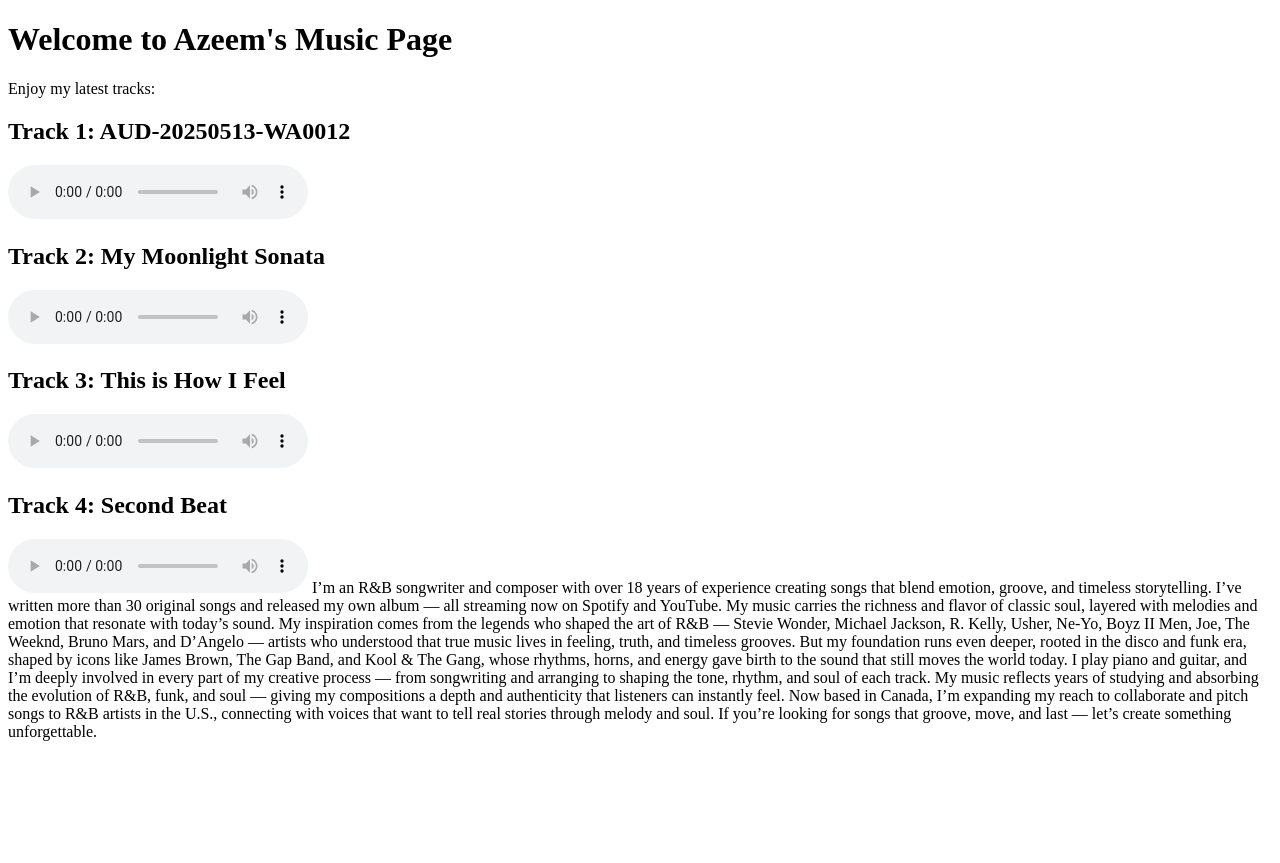
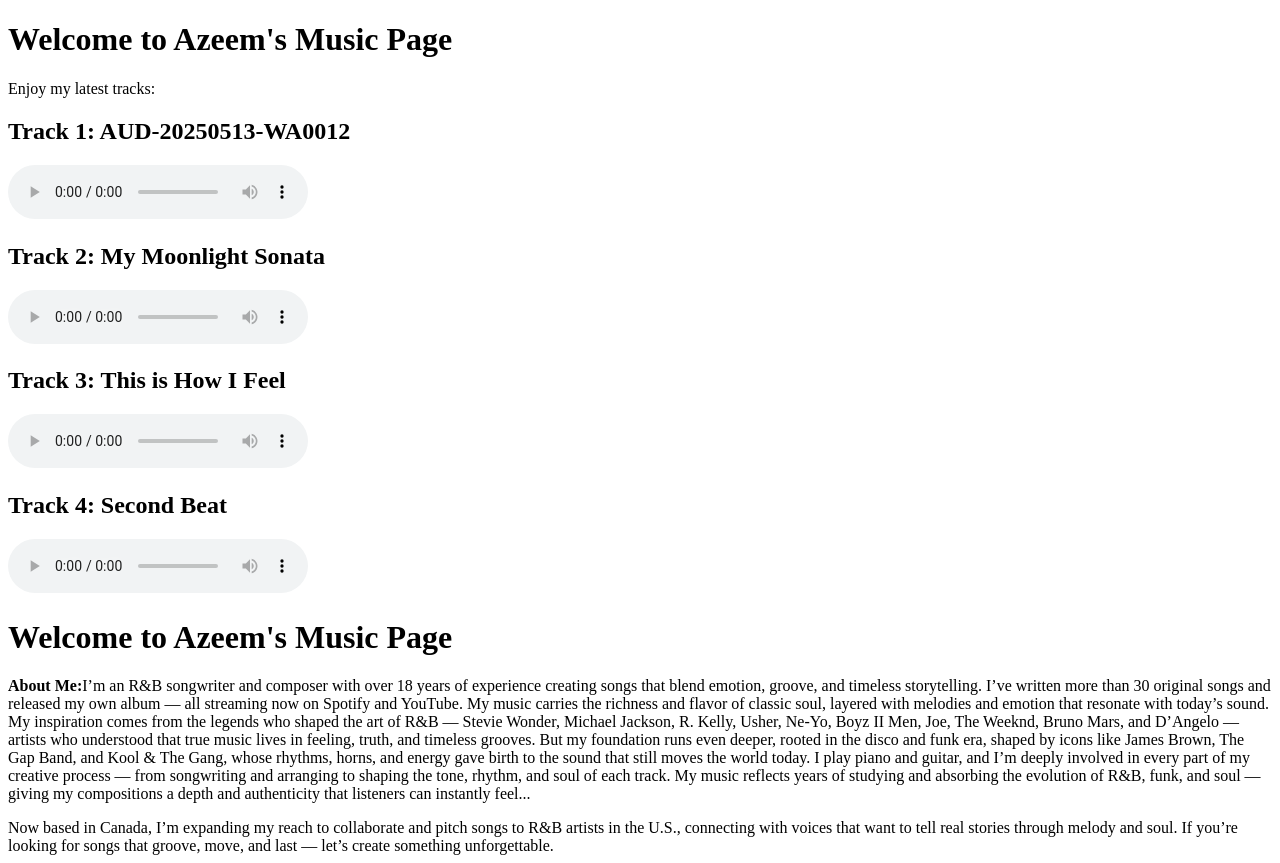
Before and after one commit to Azyym79/The-RealAzeem, a plain HTML site: page index.html in a window 1280 px wide. Before the commit the page ends 800 px from the top, so only its background shows below. Drawn offline with Linux system fonts and the light colour scheme.

Commit message:
Update index.html
Welcome to my World

```diff
--- a/index.html
+++ b/index.html
@@ -31,12 +31,14 @@
     <source src="azeem_second_beat_trimmed.mp3" type="audio/mpeg">
     Your browser does not support the audio element.
   </audio>
-  I’m an R&B songwriter and composer with over 18 years of experience creating songs that blend emotion, groove, and timeless storytelling. I’ve written more than 30 original songs and released my own album — all streaming now on Spotify and YouTube. My music carries the richness and flavor of classic soul, layered with melodies and emotion that resonate with today’s sound.
+</body>
+  <h1>Welcome to Azeem's Music Page</h1>
+<p><strong>About Me:</strong>I’m an R&B songwriter and composer with over 18 years of experience creating songs that blend emotion, groove, and timeless storytelling. I’ve written more than 30 original songs and released my own album — all streaming now on Spotify and YouTube. My music carries the richness and flavor of classic soul, layered with melodies and emotion that resonate with today’s sound.
 
 My inspiration comes from the legends who shaped the art of R&B — Stevie Wonder, Michael Jackson, R. Kelly, Usher, Ne-Yo, Boyz II Men, Joe, The Weeknd, Bruno Mars, and D’Angelo — artists who understood that true music lives in feeling, truth, and timeless grooves. But my foundation runs even deeper, rooted in the disco and funk era, shaped by icons like James Brown, The Gap Band, and Kool & The Gang, whose rhythms, horns, and energy gave birth to the sound that still moves the world today.
 
-I play piano and guitar, and I’m deeply involved in every part of my creative process — from songwriting and arranging to shaping the tone, rhythm, and soul of each track. My music reflects years of studying and absorbing the evolution of R&B, funk, and soul — giving my compositions a depth and authenticity that listeners can instantly feel.
+I play piano and guitar, and I’m deeply involved in every part of my creative process — from songwriting and arranging to shaping the tone, rhythm, and soul of each track. My music reflects years of studying and absorbing the evolution of R&B, funk, and soul — giving my compositions a depth and authenticity that listeners can instantly feel...</p>
+
 
 Now based in Canada, I’m expanding my reach to collaborate and pitch songs to R&B artists in the U.S., connecting with voices that want to tell real stories through melody and soul. If you’re looking for songs that groove, move, and last — let’s create something unforgettable.
-</body>
 </html>
```
